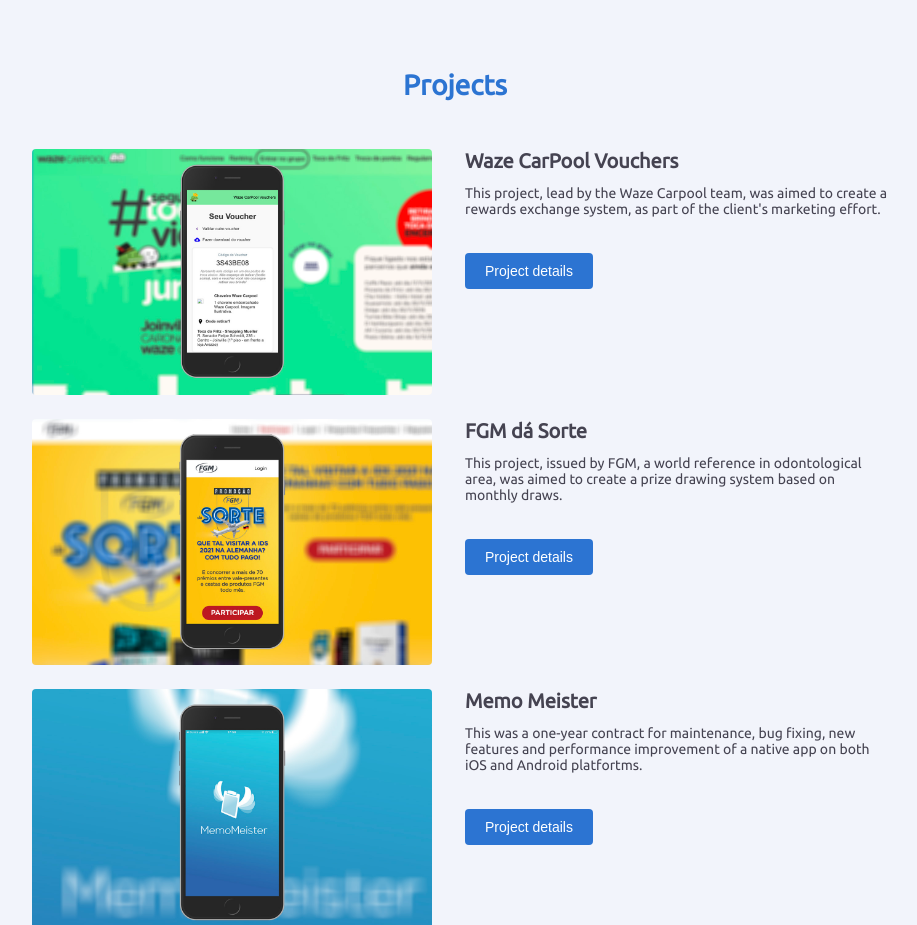
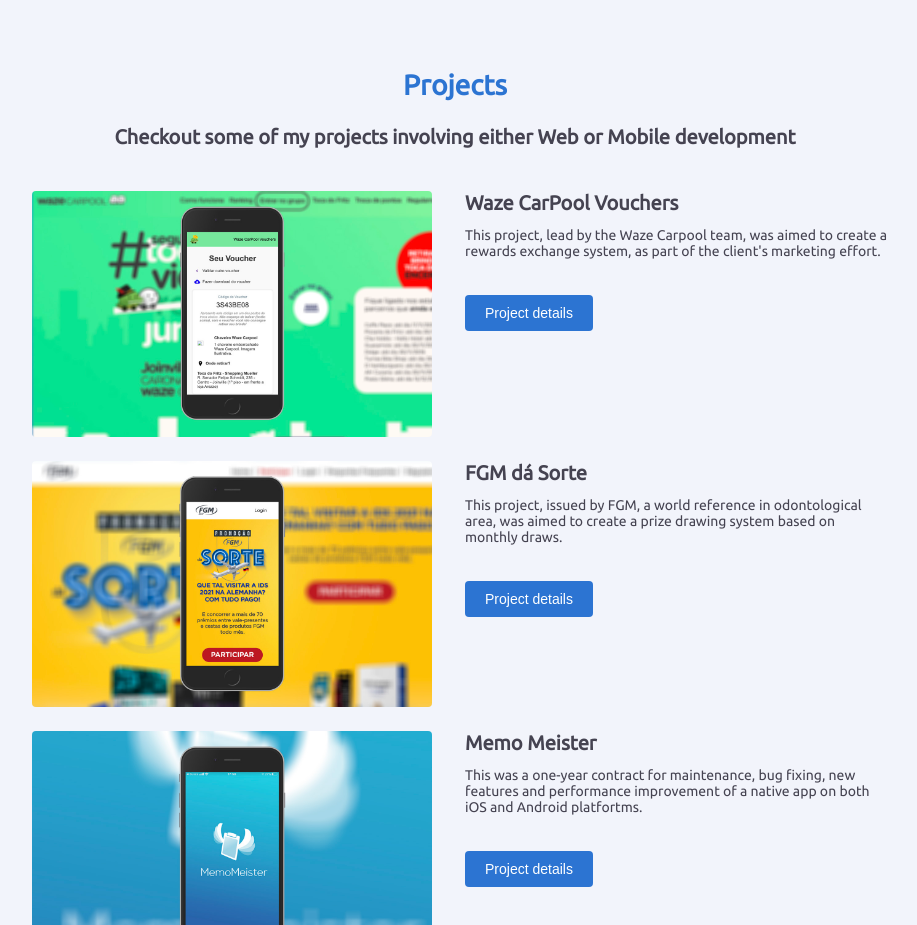
Before and after one commit to bvodola/vodola.com.br, a Gatsby site: page /home in a window 1280 px wide. Shown: the part 1540-2465 px from the top of the page, without its empty margins (185-1102 px from the left). Built offline with nearby package versions, Linux system fonts and the light colour scheme; Gatsby itself is replaced by a stand-in of ours.

Commit message:
Adding H3 to Projects

```diff
--- a/src/pages/home/index.js
+++ b/src/pages/home/index.js
@@ -92,6 +92,11 @@
       </Section>
       <Section id="projects" variant="secondary">
         <H2>Projects</H2>
+        <H3>
+          Checkout some of my projects involving either Web or Mobile
+          development
+        </H3>
+        <br />
 
         {projects.map(project => (
           <Row key={project.link}>
```
